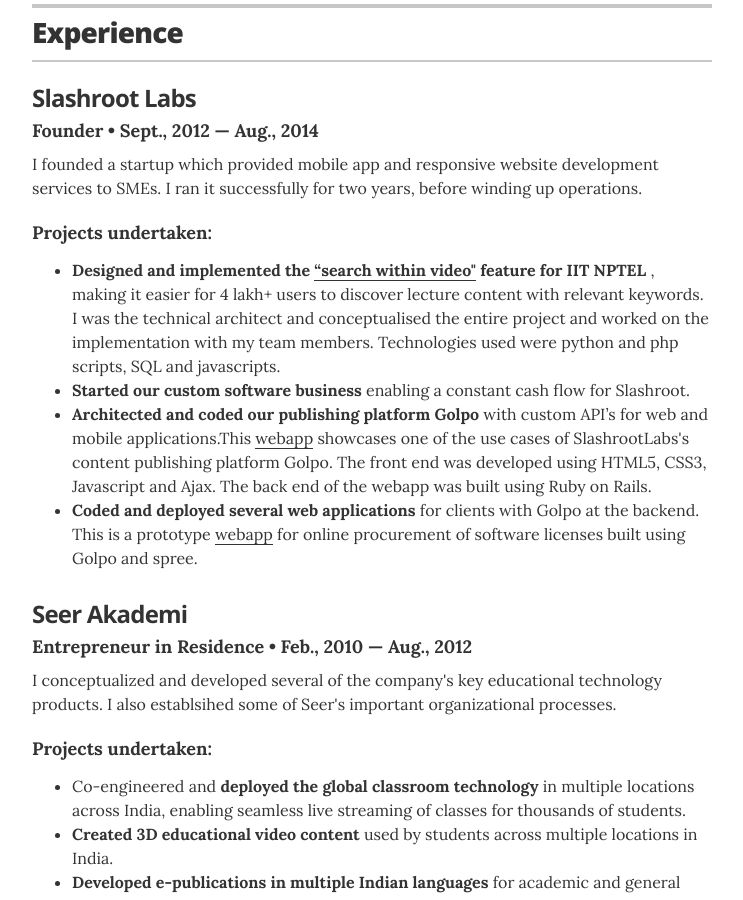
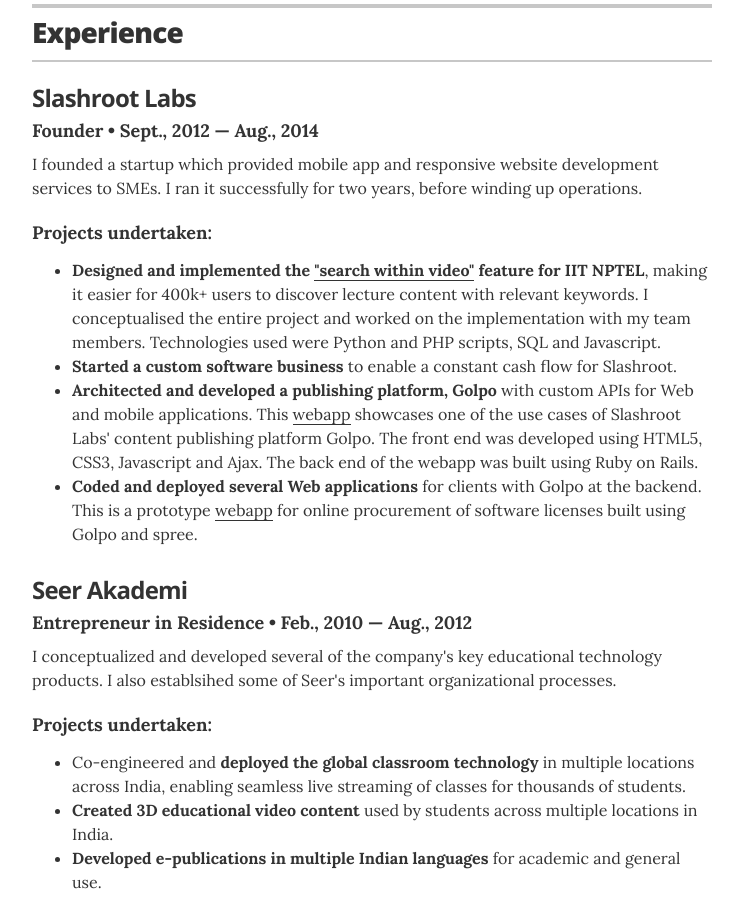
Before and after one commit to CapedCrusader/resume, a Jekyll site: the page built from index.html, in a window 1280 px wide and 900 px high, scrolled down 1127 px. Shown: the whole window, without its empty margins (268-1011 px from the left). Built offline with Jekyll 4.4.1, drawn with Linux system fonts in a browser that asks for light colours.

Commit message:
Updating Slashroot

```diff
--- a/_layouts/resume.html
+++ b/_layouts/resume.html
@@ -107,10 +107,10 @@
           <br>
           <h5 class="resume-item-details" itemprop="description">Projects undertaken:</h5>
           <ul class="resume-item-list">
-            <li><b>Designed and implemented the <a href="http://nptel.ac.in/course.php">“search within video"</a> feature for IIT NPTEL </b>, making it easier for 4 lakh+ users to discover lecture content with relevant keywords.  I was the technical architect and conceptualised the entire project and worked on the implementation with my team members. Technologies used were python and php scripts, SQL and javascripts. </li>
-            <li><b>Started our custom software business</b> enabling a constant cash flow for Slashroot.</li>
-            <li><b>Architected and coded our publishing platform Golpo</b> with custom API’s for web and mobile applications.This <a href="http://slashroot.herokuapp.com/posts/new">webapp</a> showcases one of the use cases of SlashrootLabs's content publishing platform Golpo. The front end was developed using HTML5, CSS3, Javascript and Ajax. The back end of the webapp was built using Ruby on Rails. </li>
-            <li><b>Coded and deployed several web applications</b> for clients with Golpo at the backend. This is a prototype <a href="http://saasdemo.herokuapp.com/">webapp</a> for online procurement of software licenses built using Golpo and spree.</li>
+            <li><b>Designed and implemented the <a href="http://nptel.ac.in/course.php">"search within video"</a> feature for IIT NPTEL</b>, making it easier for 400k+ users to discover lecture content with relevant keywords.  I conceptualised the entire project and worked on the implementation with my team members. Technologies used were Python and PHP scripts, SQL and Javascript. </li>
+            <li><b>Started a custom software business</b> to enable a constant cash flow for Slashroot.</li>
+            <li><b>Architected and developed a publishing platform, Golpo</b> with custom APIs for Web and mobile applications. This <a href="http://slashroot.herokuapp.com/posts/new">webapp</a> showcases one of the use cases of Slashroot Labs' content publishing platform Golpo. The front end was developed using HTML5, CSS3, Javascript and Ajax. The back end of the webapp was built using Ruby on Rails. </li>
+            <li><b>Coded and deployed several Web applications</b> for clients with Golpo at the backend. This is a prototype <a href="http://saasdemo.herokuapp.com/">webapp</a> for online procurement of software licenses built using Golpo and spree.</li>
           </ul>
           <!-- <p class="resume-item-copy">If you're going to copy paste markup, or edit it, just be sure to keep the appropriate classnames on your new elements for styling purposes.</p> -->
 
```
